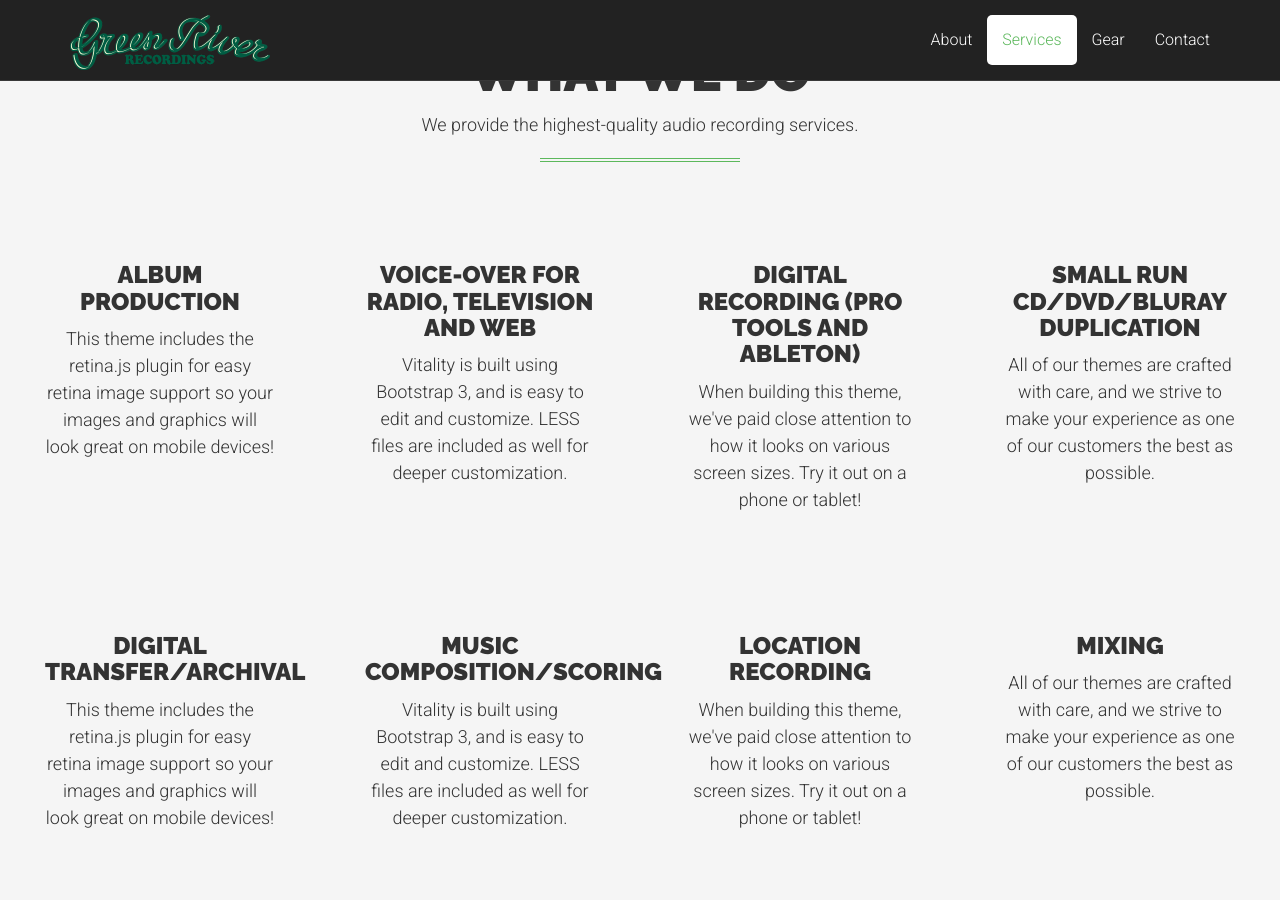
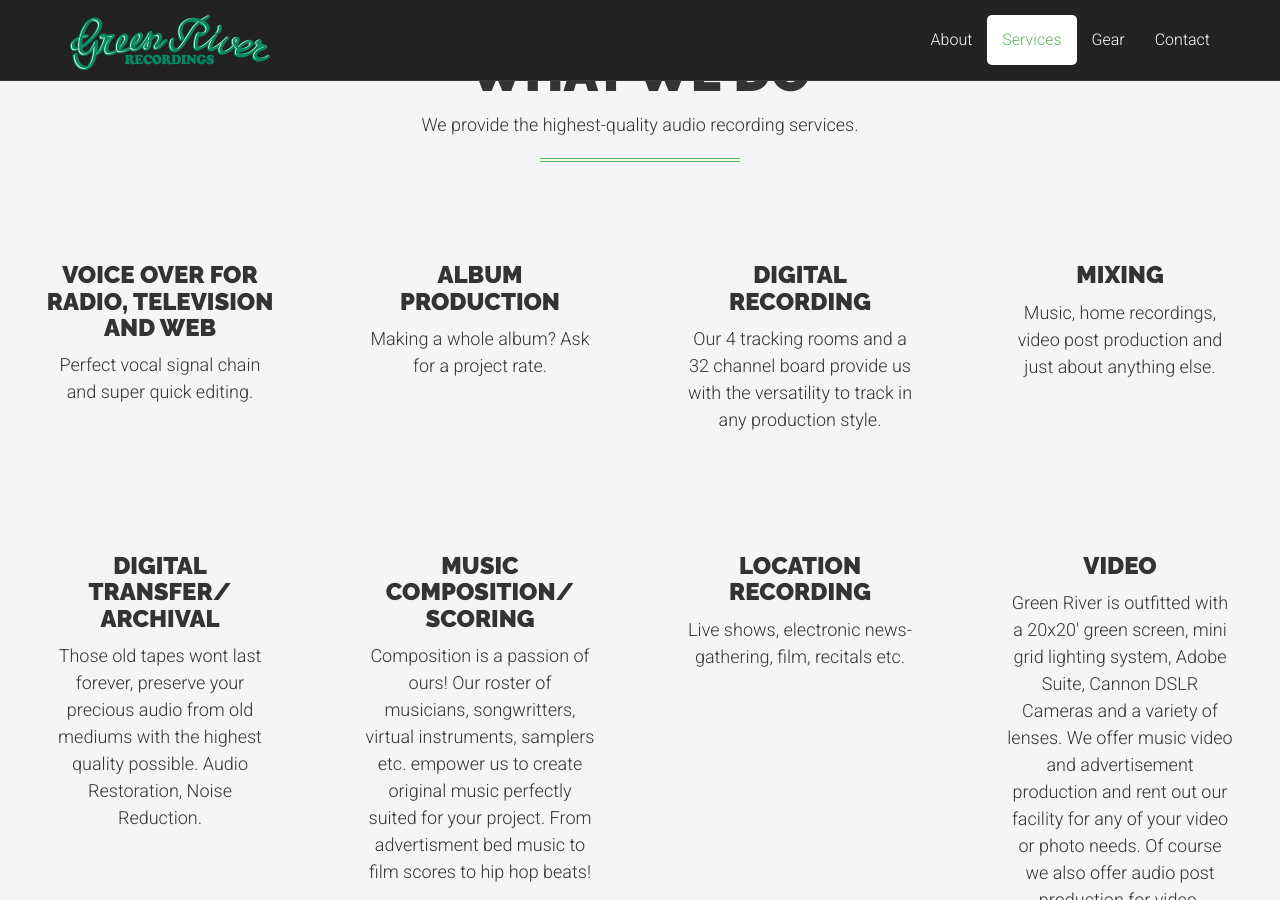
Before and after one commit to scottweisman/greenriverrecordings, a Jekyll site: the page built from index.html, in a window 1280 px wide and 900 px high, scrolled down 1916 px. Built offline with Jekyll 4.4.1, drawn with Linux system fonts in a browser that asks for light colours; nearby versions of some CDN libraries; Markdown is read by kramdown in place of the engine named in the settings; some of the changed text lies outside the part shown.

Commit message:
site updates

```diff
--- /dev/null
+++ b/_data/services1.yml
@@ -0,0 +1,12 @@
+- service:
+  name: Voice over for radio, television and web
+  description: Perfect vocal signal chain and super quick editing.
+- service:
+  name: Album production
+  description: Making a whole album? Ask for a project rate.
+- service:
+  name: Digital recording
+  description: Our 4 tracking rooms and a 32 channel board provide us with the versatility to track in any production style.
+- service:
+  name: Mixing
+  description: Music, home recordings, video post production and just about anything else.
--- /dev/null
+++ b/_data/services2.yml
@@ -0,0 +1,12 @@
+- service:
+  name: Digital transfer/ archival
+  description: Those old tapes wont last forever, preserve your precious audio from old mediums with the highest quality possible. Audio Restoration, Noise Reduction.
+- service:
+  name: Music composition/ scoring
+  description: Composition is a passion of ours! Our roster of musicians, songwritters, virtual instruments, samplers etc. empower us  to create original music perfectly suited for your project. From advertisment bed music to film scores to hip hop beats!
+- service:
+  name: Location recording
+  description: Live shows, electronic news-gathering,  film, recitals etc.
+- service:
+  name: Video
+  description: Green River is outfitted with a 20x20' green screen, mini grid lighting system, Adobe Suite, Cannon DSLR Cameras and a variety of lenses. We offer music video and advertisement production and rent out our facility for any of your video or photo needs. Of course we also offer audio post production for video.
--- /dev/null
+++ b/_includes/gear.html
@@ -0,0 +1,264 @@
+<div class="row content-row">
+
+      <div class="col-md-4 wow fadeIn animated" data-wow-delay=".2s" style="visibility: visible; animation-delay: 0.2s; -webkit-animation-delay: 0.2s; animation-name: fadeIn; -webkit-animation-name: fadeIn;">
+        <div class="media">
+          <div class="media-body">
+            <h3 class="media-heading">Computer/Software</h3>
+            <ul>
+
+                <li>Mac Pro Quad 4</li>
+
+                <li>Pro Tools 11 and 10</li>
+
+                <li>Melodyne Studio Bundle</li>
+
+                <li>UAD plug ins</li>
+
+                <li>Waves plug ins</li>
+
+                <li>Izotope plug ins</li>
+
+                <li>Adobe Suite</li>
+
+                <li>Finale</li>
+
+            </ul>
+          </div>
+        </div>
+      </div>
+
+      <div class="col-md-4 wow fadeIn animated" data-wow-delay=".2s" style="visibility: visible; animation-delay: 0.2s; -webkit-animation-delay: 0.2s; animation-name: fadeIn; -webkit-animation-name: fadeIn;">
+        <div class="media">
+          <div class="media-body">
+            <h3 class="media-heading">Monitor System</h3>
+            <ul>
+
+                <li>(2) Yamaha NS-10M Studio monitors</li>
+
+                <li>(2) Event 20/20 studio monitors</li>
+
+                <li>Bryston 4B Power Amp</li>
+
+                <li>Mackie Big Knob</li>
+
+                <li>Furman HDS-6 Headphone Distribution System</li>
+
+                <li>(4) HR-6 &nbsp;Remote mixing station</li>
+
+                <li>(3) Sony MDR-7506 Headphones</li>
+
+                <li>Senheiser HD280Pro Headphones</li>
+
+                <li>AKG K240 MK II Headphones</li>
+
+            </ul>
+          </div>
+        </div>
+      </div>
+
+      <div class="col-md-4 wow fadeIn animated" data-wow-delay=".2s" style="visibility: visible; animation-delay: 0.2s; -webkit-animation-delay: 0.2s; animation-name: fadeIn; -webkit-animation-name: fadeIn;">
+        <div class="media">
+          <div class="media-body">
+            <h3 class="media-heading">Recording Devices/Console</h3>
+            <ul>
+
+                <li>Lynx Aurora 16</li>
+
+                <li>Mackie 32-8</li>
+
+                <li>Digi 003 Rack</li>
+
+                <li>Ederol R4</li>
+
+                <li>Tascam 788</li>
+
+                <li>Magnicord 1022 1/4” Reel to Reel</li>
+
+                <li>Yamaha 4 track cassette recorder</li>
+
+                <li>Presonus Faderport</li>
+
+            </ul>
+          </div>
+        </div>
+      </div>
+    </div>
+
+    <div class="row content-row">
+
+      <div class="col-md-4 wow fadeIn animated" data-wow-delay=".2s" style="visibility: visible; animation-delay: 0.2s; -webkit-animation-delay: 0.2s; animation-name: fadeIn; -webkit-animation-name: fadeIn;">
+        <div class="media">
+          <div class="media-body">
+            <h3 class="media-heading">Mic Pres</h3>
+            <ul>
+
+                <li>(2) API 512c</li>
+
+                <li>(2) Great River mp-500nv</li>
+
+                <li>Presonus DigiMax D8</li>
+
+                <li>ADA MP-1</li>
+
+                <li>CountryMan DI</li>
+
+                <li>Radial ReAmp/DI</li>
+
+            </ul>
+          </div>
+        </div>
+      </div>
+
+      <div class="col-md-4 wow fadeIn animated" data-wow-delay=".2s" style="visibility: visible; animation-delay: 0.2s; -webkit-animation-delay: 0.2s; animation-name: fadeIn; -webkit-animation-name: fadeIn;">
+        <div class="media">
+          <div class="media-body">
+            <h3 class="media-heading">Mics</h3>
+            <ul>
+
+                <li>(2) AKG 451 (matched Pair)</li>
+
+                <li>(2) Sure SM81</li>
+
+                <li>Audio Technica AT4050</li>
+
+                <li>(2) Beringer B1</li>
+
+                <li>(2) Gauge U8A</li>
+
+                <li>(6) Sure SM57</li>
+
+                <li>Sure SM58</li>
+
+                <li>(2) Senheiser MD 421</li>
+
+                <li>AKG D112</li>
+
+                <li>Audix D6</li>
+
+                <li>Electro Voice RE-20</li>
+
+                <li>Electro Voice DO54</li>
+
+                <li>(2) Taylor</li>
+
+            </ul>
+          </div>
+        </div>
+      </div>
+
+      <div class="col-md-4 wow fadeIn animated" data-wow-delay=".2s" style="visibility: visible; animation-delay: 0.2s; -webkit-animation-delay: 0.2s; animation-name: fadeIn; -webkit-animation-name: fadeIn;">
+        <div class="media">
+          <div class="media-body">
+            <h3 class="media-heading">Outboard Gear</h3>
+            <ul>
+
+                <li>Drawmer DS 201</li>
+
+                <li>(2) Dbx 160x</li>
+
+                <li>Dbx 166</li>
+
+                <li>ADA Digital Delay</li>
+
+                <li>DigiTech Studio Quad</li>
+
+            </ul>
+          </div>
+        </div>
+      </div>
+    </div>
+
+    <div class="row content-row">
+
+      <div class="col-md-4 wow fadeIn animated" data-wow-delay=".2s" style="visibility: visible; animation-delay: 0.2s; -webkit-animation-delay: 0.2s; animation-name: fadeIn; -webkit-animation-name: fadeIn;">
+        <div class="media">
+          <div class="media-body">
+            <h3 class="media-heading">Video</h3>
+            <ul>
+
+                <li>Cannon T2i</li>
+
+                <li>Mattews green screen (20x20')</li>
+
+            </ul>
+          </div>
+        </div>
+      </div>
+
+      <div class="col-md-4 wow fadeIn" data-wow-delay=".2s" style="visibility: hidden; animation-delay: 0.2s; -webkit-animation-delay: 0.2s; animation-name: none; -webkit-animation-name: none;">
+        <div class="media">
+          <div class="media-body">
+            <h3 class="media-heading">Instruments</h3>
+            <ul>
+
+                <li>Hammond M3</li>
+
+                <li>Fender Rhodes</li>
+
+                <li>Upright Piano</li>
+
+                <li>Casio CTK-533</li>
+
+                <li>Roland SH-01</li>
+
+                <li>Williams Pedal Steel</li>
+
+                <li>Fender Jazz Bass</li>
+
+                <li>Fender Stratocaster</li>
+
+                <li>Vox Toranado</li>
+
+                <li>Flying V</li>
+
+                <li>Stella acoustic guitar</li>
+
+                <li>Ovation acoustic guitar</li>
+
+                <li>Tama Royal Star</li>
+
+                <li>Gretch Catilina Custom</li>
+
+                <li>Marshal Cab</li>
+
+                <li>Marimba</li>
+
+                <li>Korg ES-1</li>
+
+                <li>Roland TR-707</li>
+
+                <li>MPC 4000</li>
+
+                <li>MPC Studio</li>
+
+            </ul>
+          </div>
+        </div>
+      </div>
+
+      <div class="col-md-4 wow fadeIn" data-wow-delay=".2s" style="visibility: hidden; animation-delay: 0.2s; -webkit-animation-delay: 0.2s; animation-name: none; -webkit-animation-name: none;">
+        <div class="media">
+          <div class="media-body">
+            <h3 class="media-heading">Effects</h3>
+            <ul>
+
+                <li>Fender Phaser</li>
+
+                <li>Digitech Whammy</li>
+
+                <li>Frantone Vibutron</li>
+
+                <li>FuzzFace</li>
+
+                <li>Crybaby</li>
+
+                <li>Envelope Filter</li>
+
+            </ul>
+          </div>
+        </div>
+      </div>
+    </div>
+
+    </div>
+  </div>
--- a/_includes/header.html
+++ b/_includes/header.html
@@ -1,6 +1,6 @@
 <header style="background-image: url('img/playing-background.jpg');">
   <div class="intro-content">
-    <img src="img/greenriver-logo-flat.png" class="img-responsive img-centered" alt="">
+    <img src="img/greenriver-logo-flat-lighter.png" class="img-responsive img-centered" alt="">
     <hr class="colored">
     <div class="brand-name-subtext">A state of the art recording studio.</div>
   </div>
--- a/_includes/navigation.html
+++ b/_includes/navigation.html
@@ -11,7 +11,7 @@
         <span class="icon-bar"></span>
       </button>
       <a class="navbar-brand page-scroll" href="#page-top">
-        <img src="img/greenriver-logo-flat.png" class="img-responsive" alt="">
+        <img src="img/greenriver-logo-flat-lighter.png" class="img-responsive" alt="">
       </a>
     </div>
     <!-- Collect the nav links, forms, and other content for toggling -->
--- a/_layouts/default.html
+++ b/_layouts/default.html
@@ -12,13 +12,10 @@
   <!-- Retina.js - Load first for faster HQ mobile images. -->
   <script src="js/plugins/retina/retina.min.js"></script>
   <!-- Font Awesome -->
-  <!-- <link href="assets/font-awesome/css/font-awesome.min.css" rel="stylesheet" type="text/css"> -->
+  <link rel="stylesheet" href="//maxcdn.bootstrapcdn.com/font-awesome/4.3.0/css/font-awesome.min.css">
   <!-- Default Fonts -->
   <link href='http://fonts.googleapis.com/css?family=Roboto:400,100,100italic,300,300italic,400italic,500,500italic,700,700italic,900,900italic' rel='stylesheet' type='text/css'>
   <link href='http://fonts.googleapis.com/css?family=Raleway:400,100,200,300,600,500,700,800,900' rel='stylesheet' type='text/css'>
-  <!-- Modern Style Fonts (Include these is you are using body.modern!) -->
-  <link href='http://fonts.googleapis.com/css?family=Montserrat:400,700' rel='stylesheet' type='text/css'>
-  <link href='http://fonts.googleapis.com/css?family=Cardo:400,400italic,700' rel='stylesheet' type='text/css'>
   <!-- Plugin CSS -->
   <link href="css/plugins/magnific-popup.css" rel="stylesheet" type="text/css">
   <link href="css/plugins/jquery.fs.wallpaper.css" rel="stylesheet" type="text/css">
@@ -64,65 +61,24 @@
                 </div>
             </div>
             <div class="row text-center content-row">
+              {% for service in site.data.services1 %}
                 <div class="col-md-3 col-sm-6 wow fadeIn" data-wow-delay=".2s">
-                    <div class="about-content">
-                        <i class="fa fa-laptop fa-4x"></i>
-                        <h3>Album production</h3>
-                        <p>This theme includes the retina.js plugin for easy retina image support so your images and graphics will look great on mobile devices!</p>
-                    </div>
+                  <div class="about-content">
+                    <h3>{{service.name}}</h3>
+                    <p>{{service.description}}</p>
+                  </div>
                 </div>
-                <div class="col-md-3 col-sm-6 wow fadeIn" data-wow-delay=".4s">
-                    <div class="about-content">
-                        <i class="fa fa-code fa-4x"></i>
-                        <h3>Voice-over for radio, television and web</h3>
-                        <p>Vitality is built using Bootstrap 3, and is easy to edit and customize. LESS files are included as well for deeper customization.</p>
-                    </div>
+              {% endfor %}
+            </div>
+            <div class="row text-center content-row">
+              {% for service in site.data.services2 %}
+                <div class="col-md-3 col-sm-6 wow fadeIn" data-wow-delay=".2s">
+                  <div class="about-content">
+                    <h3>{{service.name}}</h3>
+                    <p>{{service.description}}</p>
+                  </div>
                 </div>
-                <div class="col-md-3 col-sm-6 wow fadeIn" data-wow-delay=".6s">
-                    <div class="about-content">
-                        <i class="fa fa-camera-retro fa-4x"></i>
-                        <h3>Digital recording (Pro Tools and Ableton)</h3>
-                        <p>When building this theme, we've paid close attention to how it looks on various screen sizes. Try it out on a phone or tablet!</p>
-                    </div>
-                </div>
-                <div class="col-md-3 col-sm-6 wow fadeIn" data-wow-delay=".8s">
-                    <div class="about-content">
-                        <i class="fa fa-paint-brush fa-4x"></i>
-                        <h3>Small run CD/DVD/Bluray duplication</h3>
-                        <p>All of our themes are crafted with care, and we strive to make your experience as one of our customers the best as possible.</p>
-                    </div>
-                </div>
-            </div>
-
-            <div class="row text-center content-row">
-                <div class="col-md-3 col-sm-6 wow fadeIn" data-wow-delay=".2s">
-                    <div class="about-content">
-                        <i class="fa fa-laptop fa-4x"></i>
-                        <h3>Digital transfer/archival</h3>
-                        <p>This theme includes the retina.js plugin for easy retina image support so your images and graphics will look great on mobile devices!</p>
-                    </div>
-                </div>
-                <div class="col-md-3 col-sm-6 wow fadeIn" data-wow-delay=".4s">
-                    <div class="about-content">
-                        <i class="fa fa-code fa-4x"></i>
-                        <h3>Music composition/scoring</h3>
-                        <p>Vitality is built using Bootstrap 3, and is easy to edit and customize. LESS files are included as well for deeper customization.</p>
-                    </div>
-                </div>
-                <div class="col-md-3 col-sm-6 wow fadeIn" data-wow-delay=".6s">
-                    <div class="about-content">
-                        <i class="fa fa-camera-retro fa-4x"></i>
-                        <h3>Location recording</h3>
-                        <p>When building this theme, we've paid close attention to how it looks on various screen sizes. Try it out on a phone or tablet!</p>
-                    </div>
-                </div>
-                <div class="col-md-3 col-sm-6 wow fadeIn" data-wow-delay=".8s">
-                    <div class="about-content">
-                        <i class="fa fa-paint-brush fa-4x"></i>
-                        <h3>Mixing</h3>
-                        <p>All of our themes are crafted with care, and we strive to make your experience as one of our customers the best as possible.</p>
-                    </div>
-                </div>
+              {% endfor %}
             </div>
         </div>
     </section>
@@ -130,10 +86,10 @@
         <div class="container">
             <div class="row">
                 <div class="col-md-10 col-md-offset-1 wow fadeIn">
-                    <span class="quote">Good
-                        <span class="text-primary">design</span> is finding that perfect balance between the way something
-                    <span class="text-primary">looks</span> and how it
-                    <span class="text-primary">functions</span>.</span>
+                    <span class="quote">
+                      I always feel like there's something <span class="text-primary">magic</span> in recording studios. There's a reason <span class="text-primary">good music</span> continues to be made in them. It's just some <span class="text-primary">mojo element</span>.
+                    </span>
+                    <p>- Rick Rubin</p>
                     <hr class=" colored">
                     <a class="btn btn-outline-light page-scroll" href="#contact">Let's Find It</a>
                 </div>
@@ -149,25 +105,7 @@
                     <p>We have the highest-quality audio recording gear.</p>
                 </div>
             </div>
-            <div class="row content-row">
-              {% for gear in site.data.gear %}
-                  <div class="col-md-4 wow fadeIn" data-wow-delay=".2s">
-                      <div class="media">
-                          <div class="pull-left">
-                            <i class="fa fa-clipboard"></i>
-                          </div>
-                          <div class="media-body">
-                            <h3 class="media-heading">{{gear.category}}</h3>
-                            <ul>
-                              {% for equipment in gear.equipment %}
-                                <li>{{equipment}}</li>
-                              {% endfor %}
-                            </ul>
-                          </div>
-                      </div>
-                  </div>
-                {% endfor %}
-            </div>
+            {% include gear.html %}
         </div>
     </section>
     <section id="contact">
@@ -176,7 +114,7 @@
                 <div class="col-lg-12 text-center">
                     <h2>Contact Us</h2>
                     <hr class="colored">
-                    <p>I'd love to hear about your next project! Send me a message and I will see if I can help.</p>
+                    <p>I'd love to work with you! Send me a message and I will see if I can help.</p>
                 </div>
             </div>
             <div class="row content-row">
```
Also changed, not shown: _data/gear.yml (+71 -3 lines), Gemfile.lock, img/greenriver-logo-flat-lighter.png (added).
